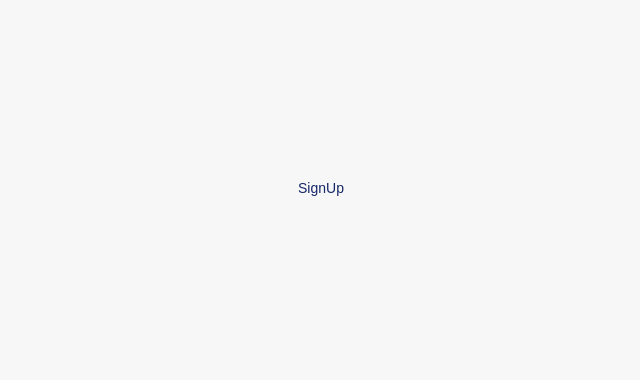
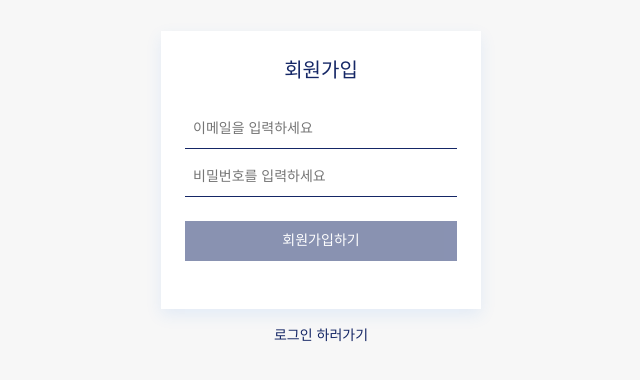
Before and after one commit to fivethreeeo/wanted-pre-onboarding-frontend, a React (Create React App) app: page /signup in a window 1280 px wide. Shown: the part 212-592 px from the top of the page, without its empty margins (319-959 px from the left). Built offline with nearby package versions, Linux system fonts and the light colour scheme; a web font is replaced by a local one.

Commit message:
feat: SignUp 내부 Form 추가
기본 골격 잡음 (빈 핸들러)
회원가입 로직 추가 필요

```diff
--- a/src/pages/SignUp.tsx
+++ b/src/pages/SignUp.tsx
@@ -1,7 +1,24 @@
-interface SignUpProps {}
+import { Link } from 'react-router-dom'
+import SignForm from '../components/SignForm'
 
-const SignUp = ({}: SignUpProps) => {
-  return <div>SignUp</div>
+const SignUp = () => {
+  const signUpSubmitHandler = (event: React.FormEvent<HTMLFormElement>) => {
+    event.preventDefault()
+
+    const formData = new FormData(event.currentTarget)
+
+    // TODO:
+    // 회원가입 API 호출
+    // 회원가입 성공 시 /signin 으로 이동
+    // 회원가입 실패 시 에러 메시지 출력 (alert)
+  }
+
+  return (
+    <>
+      <SignForm title='회원가입' handleSubmit={signUpSubmitHandler} />
+      <Link to='/signin'>로그인 하러가기</Link>
+    </>
+  )
 }
 
 export default SignUp
```
